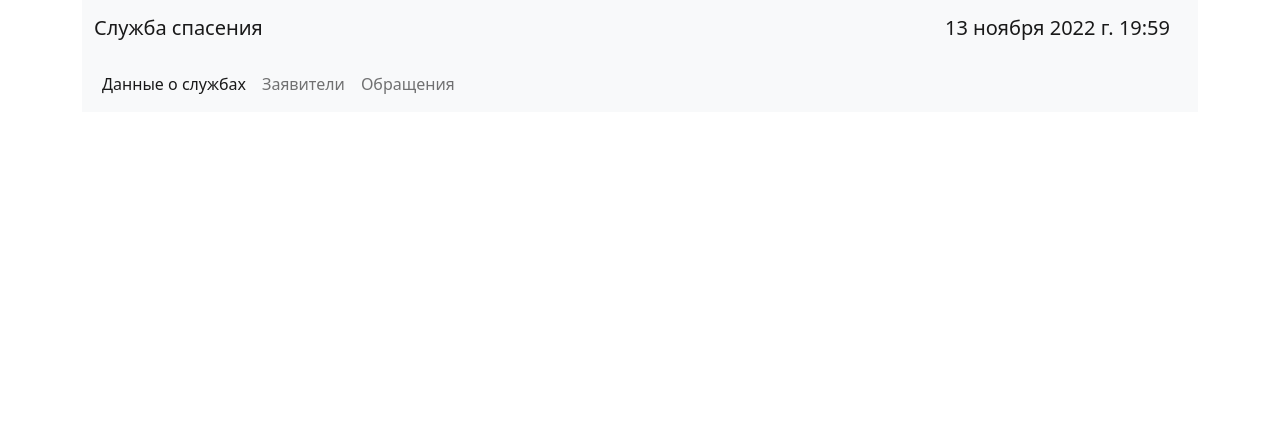
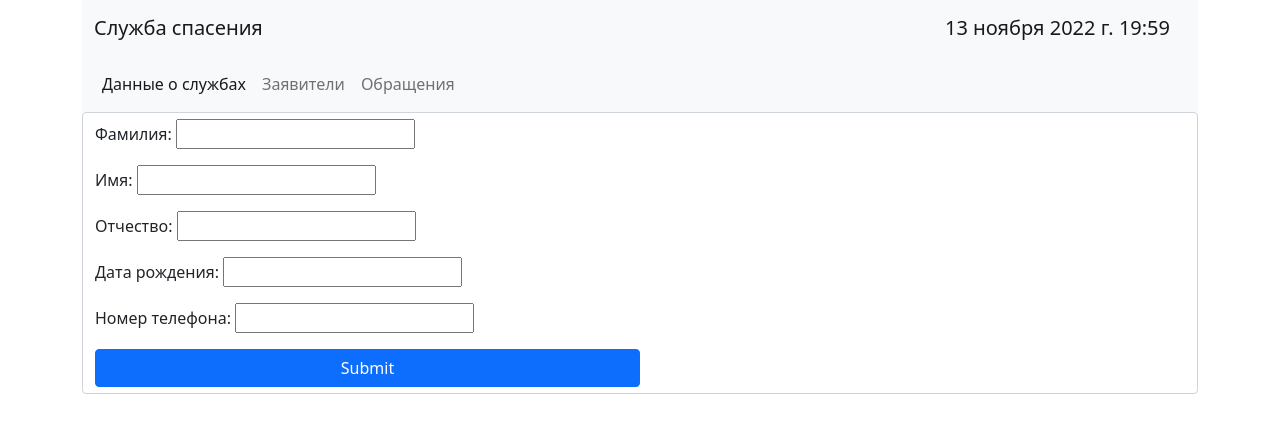
Before and after one commit to sharomannn/test_project, a Django app: page /applicant/ in a window 1280 px wide. Shown: the top 433 px of the page. Run offline with Django 4.2, Linux system fonts and the light colour scheme; data that the repository does not hold is empty.

Commit message:
#6 Добавил фильтры для заявителей

```diff
--- a/emergency_service/filters.py
+++ b/emergency_service/filters.py
@@ -4,8 +4,12 @@ from emergency_service.models import Applicant
 
 
 class ApplicantFilter(django_filters.FilterSet):
-    date = django_filters.CharFilter(lookup_expr='iexact')
+    date = django_filters.CharFilter(label='Дата рождения', lookup_expr='contains')
+    number = django_filters.CharFilter(label='Номер телефона', lookup_expr='contains')
+    surname = django_filters.CharFilter(label='Фамилия', lookup_expr='contains')
+    name = django_filters.CharFilter(label='Имя', lookup_expr='contains')
+    name_father = django_filters.CharFilter(label='Отчество', lookup_expr='contains')
 
     class Meta:
         model = Applicant
-        fields = ['date']
+        fields = ['surname', 'name', 'name_father', 'date', 'number', ]
--- a/emergency_service/templates/applicant.html
+++ b/emergency_service/templates/applicant.html
@@ -1,5 +1,10 @@
 {% extends 'base.html' %}
 {% block content %}
+ <form method="get" class="form-control col-6 gy-4 mx-auto">
+        {{ filter.form.as_p }}
+        <input type="submit" class="btn btn-primary col-6 gy-4 mx-auto"/>
+ </form>
+
 {% for post in applicant_list %}
 <div class="card gy-5">
         <h5 class="card-header"><a href="{% url 'applicant'%}{{post.slug}}">ФИО заявителя: {{post.surname}} {{post.name}} {{post.name_father}}</a></h5>
--- a/emergency_service/urls.py
+++ b/emergency_service/urls.py
@@ -24,7 +24,7 @@ urlpatterns = [
     path('applicant/<slug:slug>/', ApplicantOnePage.as_view()),
 
     path('service/', EmergencyServicePage.as_view(), name='service'),
-    path('applicant/', ApplicantPage.as_view(), name='applicant'),
+    path('applicant/', ApplicantPageFilter.as_view(), name='applicant'),
     path('appeal/', AppealPage.as_view(), name='appeal'),
 
     path('', TemplateView.as_view(template_name="index.html"), name='index'),
--- a/emergency_service/views.py
+++ b/emergency_service/views.py
@@ -1,7 +1,9 @@
 from django.http import JsonResponse
 from django.shortcuts import render, redirect
 from django.views.generic import ListView, DetailView, UpdateView
+from django_filters.views import FilterView
 
+from emergency_service.filters import ApplicantFilter
 from emergency_service.forms import *
 
 
@@ -11,10 +13,17 @@ class EmergencyServicePage(ListView):
     context_object_name = 'service_list'
 
 
-class ApplicantPage(ListView):
+# class ApplicantPage(ListView):
+#     model = Applicant
+#     template_name = 'applicant.html'
+#     context_object_name = 'applicant_list'
+
+class ApplicantPageFilter(FilterView):
     model = Applicant
     template_name = 'applicant.html'
     context_object_name = 'applicant_list'
+    filterset_class = ApplicantFilter
+
 
 
 class ApplicantOnePage(DetailView):
```
